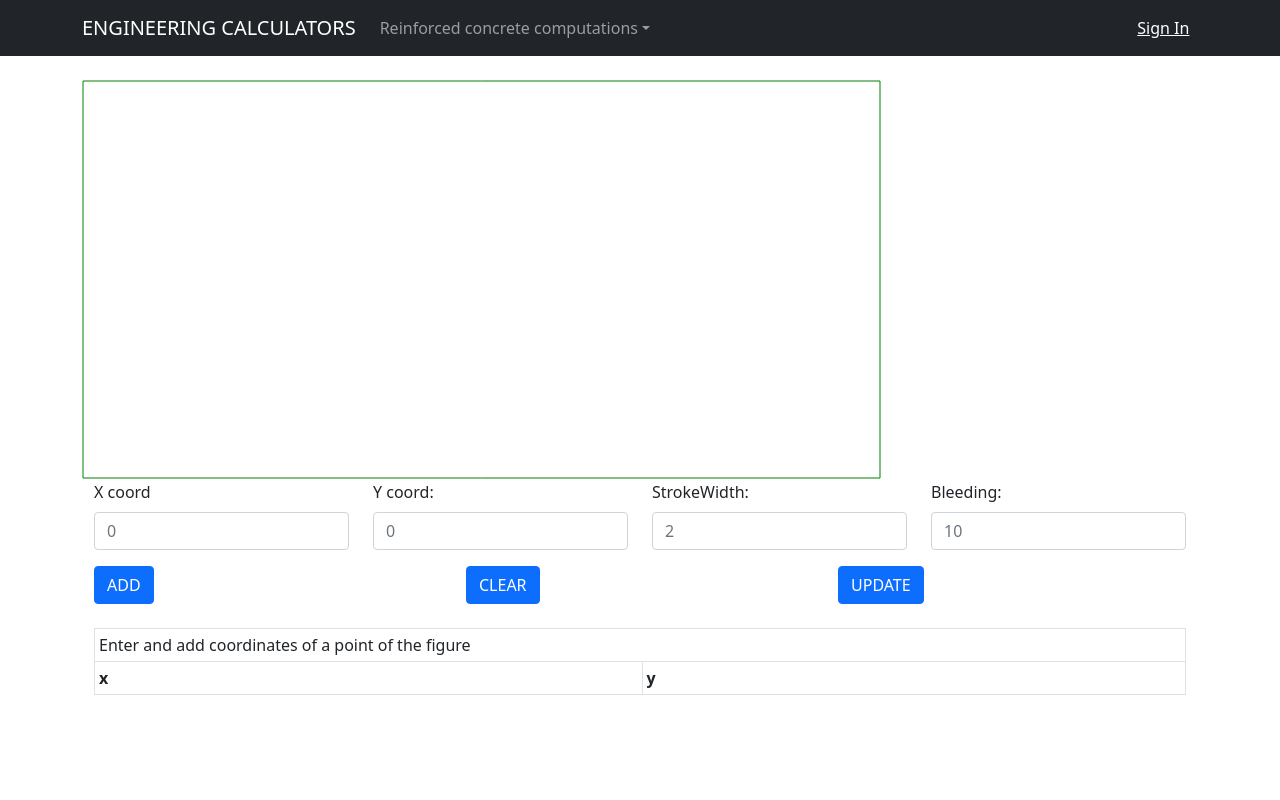
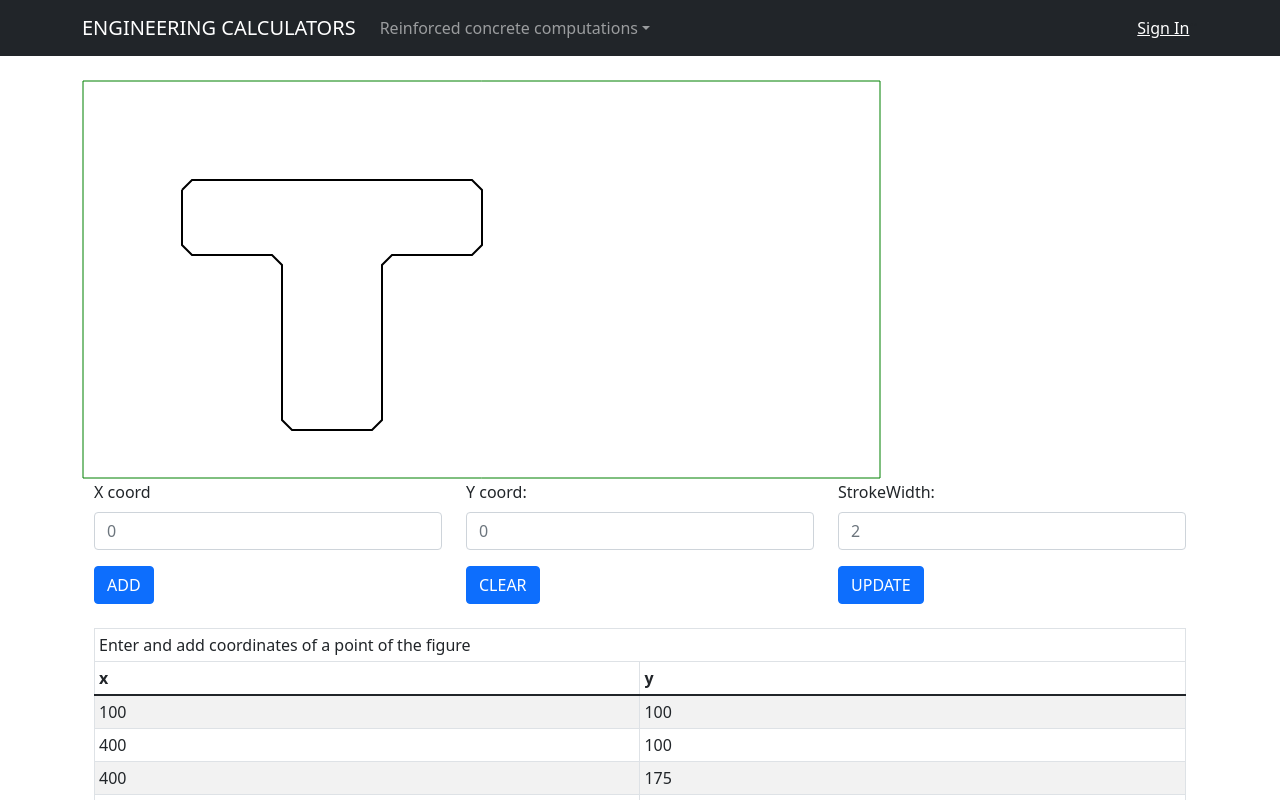
Before and after one commit to wowvaqa/engclcfe, a React (Create React App) app: page /canvastesting in a window 1280 px wide. Shown: the top 800 px of the page. Built offline with nearby package versions, Linux system fonts and the light colour scheme.

Commit message:
ADD: Outline dynami draw

```diff
--- a/src/graphics/DynamicDraw.js
+++ b/src/graphics/DynamicDraw.js
@@ -1,7 +1,7 @@
 //import { Rect, Stage, Layer, Line, Circle, TextPath } from "react-konva";
 
 import DynamicDrawInput from "./DynamicDrawInput";
-import React, { useState, useEffect } from "react";
+import React, { useState, useEffect, useRef } from "react";
 import { Stage, Layer, Line, Rect } from "react-konva";
 
 import { useGlobalContext } from "../Context";
@@ -12,13 +12,19 @@ import { useGlobalContext } from "../Context";
  * @returns
  */
 const DynamicDraw = (props) => {
+  /* Tablic zawierająca wspórzędne rysunku z widoku wprowadzania danych*/
   const [outlineData, setOutlineData] = useState([]);
+  /* Tablica zawierająca współrzędne punktów rysunku otrzymana po przekonwertowaniu outlineData */
   const [coordsForDraw, setCoordsForDraw] = useState([]);
+  /* Grubość linii rysunku */
   const [strokeWidth, setStrokeWidth] = useState(2);
+  /* Wcięcie krawędzi figury */
+  const edgeIndent = useRef(10);
 
   const { dynamicDrawData, drawProperties } = useGlobalContext();
 
   var coords = [];
+  var coordsFinal = [];
 
   useEffect(() => {
     console.log("(Dynamic Draw) Dynamic draw data changed! ", dynamicDrawData);
@@ -43,13 +49,80 @@ const DynamicDraw = (props) => {
   const convertData = () => {
     if (outlineData.length > 0) {
       setCoordsForDraw([]);
+      coords = [];
+      coordsFinal = [];
       // eslint-disable-next-line array-callback-return
       outlineData.map((prop) => {
         coords.push(prop.x);
         coords.push(prop.y);
       });
 
-      setCoordsForDraw(coords);
+      for (var i = 0; i < coords.length - 1; i++) {
+        /* nX, nY => następna współrzędna X i Y; pX, pY => poprzednia współrzędna X i Y */
+        var x, y, nX, nY, pX, pY;
+
+        if (i % 2 === 0) {
+          x = coords[i];
+          y = coords[i + 1];
+          console.log("(" + i + ")", "X: ", x, " Y: ", y);
+
+          /* Ustalenie współrzędnych następnego wierzchołka figury */
+          if (i + 2 < coords.length - 1) {
+            nX = coords[i + 2];
+            nY = coords[i + 3];
+          } else {
+            nX = coords[0];
+            nY = coords[1];
+          }
+          console.log("(" + i + ")", "nX: ", nX, " nY: ", nY);
+
+          /* Ustalenie współrzędnych poprzedniego wierzchołka figury */
+          if (i > 1) {
+            pX = coords[i - 2];
+            pY = coords[i - 1];
+          } else {
+            pX = coords[coords.length - 2];
+            pY = coords[coords.length - 1];
+          }
+          console.log("(" + i + ")", "pX: ", pX, " pY: ", pY);
+
+          /* Ustawienie współrzędnych wcięcia dla wierzchołka (x,y) figury na podstawie wierzchołka poprzedzającego (pX, pY) i  następnego (nX, nY) */
+
+          if (pX < x) {
+            coordsFinal.push(x - edgeIndent.current);
+            coordsFinal.push(y);
+          } else if (pX > x) {
+            coordsFinal.push(x + edgeIndent.current);
+            coordsFinal.push(y);
+          } else if (pX === x) {
+            coordsFinal.push(x);
+            if (pY < y) coordsFinal.push(y - edgeIndent.current);
+            else if (pY > y) coordsFinal.push(y + edgeIndent.current);
+            else if (pY === y) {
+              coordsFinal.push(y);
+            }
+          }
+
+          if (nX > x) {
+            coordsFinal.push(x + edgeIndent.current);
+            coordsFinal.push(y);
+          } else if (nX < x) {
+            coordsFinal.push(x - edgeIndent.current);
+            coordsFinal.push(y);
+          } else if (nX === x) {
+            coordsFinal.push(x);
+            if (nY > y) coordsFinal.push(y + edgeIndent.current);
+            else if (nY < y) coordsFinal.push(y - edgeIndent.current);
+            else if (nY === y) coordsFinal.push(y);
+          }
+        }
+      }
+
+      /* Dopełnienie (zamknięcie) figury */
+      coordsFinal.push(coordsFinal[0]);
+      coordsFinal.push(coordsFinal[1]);
+
+      setCoordsForDraw(coordsFinal);
       console.log("coorArray for dynamic drawing: ", coordsForDraw);
     }
   };
--- a/src/graphics/DynamicDrawInput.js
+++ b/src/graphics/DynamicDrawInput.js
@@ -13,8 +13,6 @@ const DynamicDrawInput = () => {
   const [key, setKey] = useState(1);
 
   const [strokeWidth, setStrokeWidth] = useState(2);
-  const [bleeding, setBleeding] = useState(10);
-
   const [outlineData, setOutlineData] = useState([]);
 
   const { setDynamicDrawData, setDrawProperties } = useGlobalContext();
@@ -26,13 +24,28 @@ const DynamicDrawInput = () => {
   }, [outlineData]);
 
   /**
-   * Updating line stroke width & edge bleeding of dynamic draw
+   * Figura wyświetlana po uruchomieniu widoku testowania dynamicznego rysunku
+   */
+  useEffect(() => {
+    setOutlineData([
+      { key: 1, x: 100, y: 100 },
+      { key: 2, x: 400, y: 100 },
+      { key: 3, x: 400, y: 175 },
+      { key: 4, x: 300, y: 175 },
+      { key: 5, x: 300, y: 350 },
+      { key: 6, x: 200, y: 350 },
+      { key: 7, x: 200, y: 175 },
+      { key: 8, x: 100, y: 175 },
+    ]);
+  }, []);
+
+  /**
+   * Updating line stroke width & edge indent of dynamic draw
    * @param {*} event
    */
   const updateDrawProperties = (event) => {
-    const drawPropertiesData = { strokeWidth, bleeding };
-    // setDrawProps(drawPropertiesData);
-    setDrawProperties(drawPropertiesData)
+    const drawPropertiesData = { strokeWidth };
+    setDrawProperties(drawPropertiesData);
     event.preventDefault();
   };
 
@@ -94,18 +107,6 @@ const DynamicDrawInput = () => {
                   >
                     <Form.Label>StrokeWidth:</Form.Label>
                     <Form.Control type="number" placeholder="2" />
-                  </Form.Group>
-                </Col>
-                <Col>
-                  <Form.Group
-                    className="mb-3"
-                    controlId="bleeding"
-                    onChange={(e) => {
-                      setBleeding(parseFloat(e.target.value.replace(",", ".")));
-                    }}
-                  >
-                    <Form.Label>Bleeding:</Form.Label>
-                    <Form.Control type="number" placeholder="10" />
                   </Form.Group>
                 </Col>
               </Row>
```
